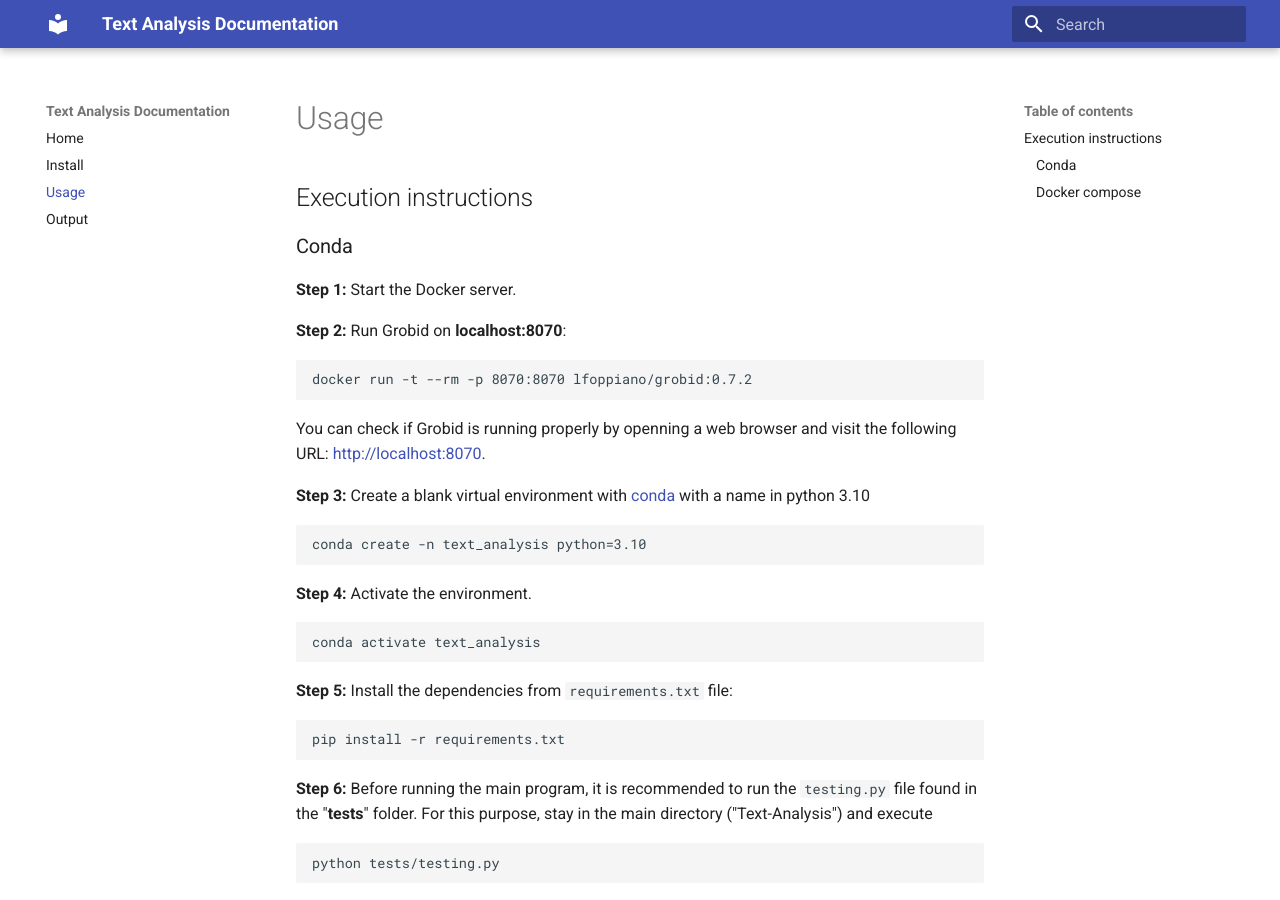
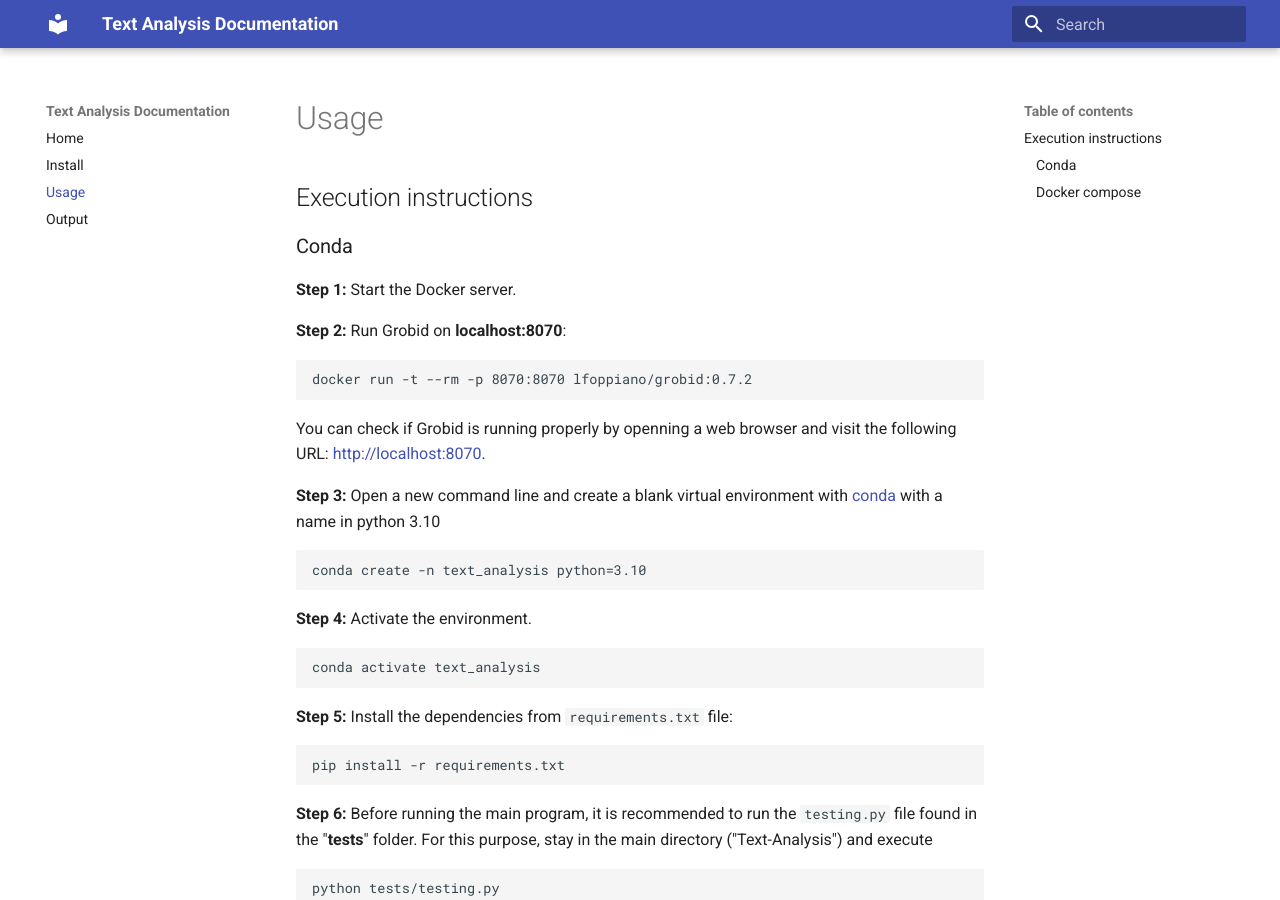
Before and after one commit to yiminzhou7/AI-And-Open-Science-In-Research-SW-Engineering, an MkDocs documentation site: the page built from docs/usage.md, in a window 1280 px wide and 900 px high. Built offline with MkDocs 1.6.1 and Material for MkDocs 9.7.7, drawn with Linux system fonts in a browser that asks for light colours.

Commit message:
Update usage.md

````diff
--- a/docs/usage.md
+++ b/docs/usage.md
@@ -11,7 +11,7 @@ docker run -t --rm -p 8070:8070 lfoppiano/grobid:0.7.2
 
 You can check if Grobid is running properly by openning a web browser and visit the following URL: [http://localhost:8070](http://localhost:8070).
 
-**Step 3:** Create a blank virtual environment with [conda](https://docs.conda.io/projects/conda/en/latest/user-guide/install/index.html) with a name in python 3.10
+**Step 3:** Open a new command line and create a blank virtual environment with [conda](https://docs.conda.io/projects/conda/en/latest/user-guide/install/index.html) with a name in python 3.10
 
 ```
 conda create -n text_analysis python=3.10
````
